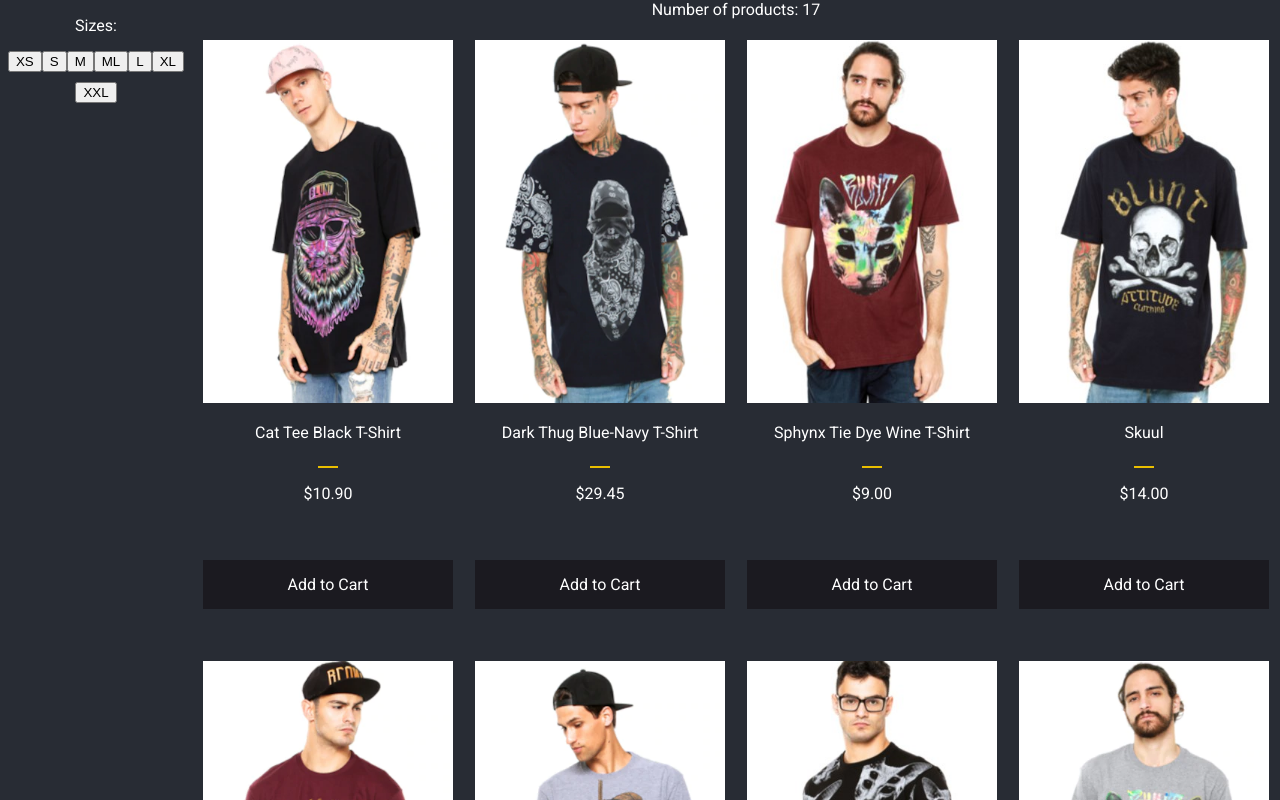
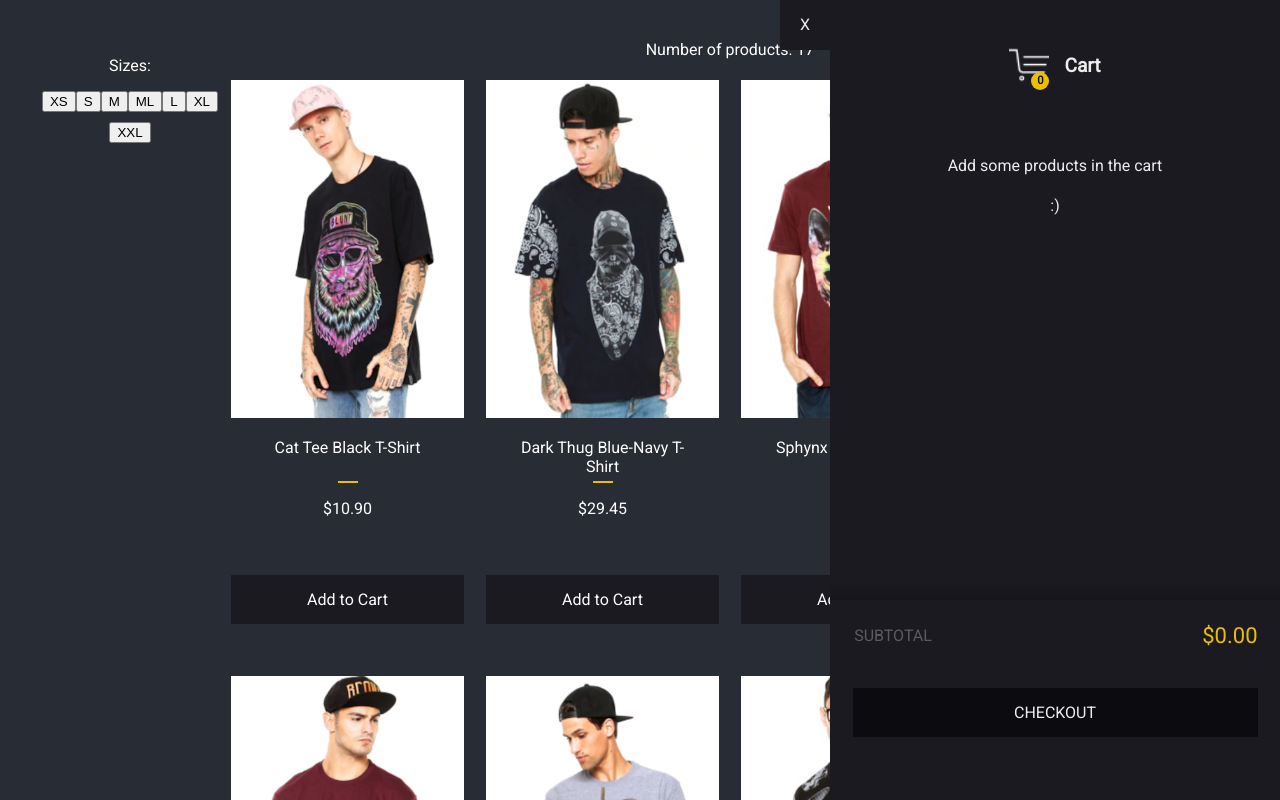
Before and after one commit to zuzivian/new-shopping-cart, a React (Create React App) app: page / in a window 1280 px wide. Shown: the top 800 px of the page. Built offline with nearby package versions, Linux system fonts and the light colour scheme.

Commit message:
cart static render

```diff
--- a/src/App.js
+++ b/src/App.js
@@ -61,12 +61,84 @@ class Canvas extends Component {
   }
 }
 
+class FloatCart extends Component {
+  constructor(props) {
+    super(props)
+    this.state = {
+      isOpen: true,
+    };
+  }
+
+  render() {
+    let classes = ['float-cart'];
+
+        if (!!this.state.isOpen) {
+          classes.push('float-cart--open');
+        }
+
+        return (
+          <div className={classes.join(' ')}>
+            {/* If cart open, show close (x) button */}
+            {this.state.isOpen && (
+              <div
+                className="float-cart__close-btn"
+              >
+                X
+              </div>
+            )}
+
+            {/* If cart is closed, show bag with quantity of product and open cart action */}
+        {!this.state.isOpen && (
+          <span
+            className="bag bag--float-cart-closed"
+          >
+            <span className="bag__quantity">0</span>
+          </span>
+        )}
+
+        <div className="float-cart__content">
+          <div className="float-cart__header">
+            <span className="bag">
+              <span className="bag__quantity">0</span>
+            </span>
+            <span className="header-title">Cart</span>
+          </div>
+
+          <div className="float-cart__shelf-container">
+              <p className="shelf-empty">
+                Add some products in the cart <br />
+                :)
+              </p>
+          </div>
+
+          <div className="float-cart__footer">
+            <div className="sub">SUBTOTAL</div>
+            <div className="sub-price">
+              <p className="sub-price__val">
+                $0.00
+              </p>
+            </div>
+            <div className="buy-btn">
+              Checkout
+            </div>
+          </div>
+        </div>
+      </div>
+    );
+  }
+
+
+}
+
 class App extends Component {
   render() {
     return (
       <div className="App">
-        <Sidebar />
-        <Canvas />
+        <main>
+          <Sidebar />
+          <Canvas />
+        </main>
+      <FloatCart />
       </div>
     );
   }
--- a/src/App.scss
+++ b/src/App.scss
@@ -236,3 +236,279 @@
     }
   }
 }
+
+
+
+.float-cart {
+  position: fixed;
+  top: 0;
+  right: -450px;
+  width: 450px;
+  height: 100%;
+  background-color: #1b1a20;
+  box-sizing: border-box;
+
+  transition: right 0.2s;
+
+  &--open {
+    right: 0;
+  }
+
+  &__close-btn {
+    width: 50px;
+    height: 50px;
+    color: #ececec;
+    background-color: #1b1a20;
+    text-align: center;
+    line-height: 50px;
+    position: absolute;
+    top: 0;
+    left: -50px;
+    cursor: pointer;
+
+    &:hover {
+      background-color: #212027;
+    }
+  }
+
+  .bag {
+    width: 40px;
+    height: 40px;
+    position: relative;
+    display: inline-block;
+    vertical-align: middle;
+    margin-right: 15px;
+    background-image: url('static/data/bag-icon.png');
+    background-repeat: no-repeat;
+    background-size: contain;
+    background-position: center;
+
+    &--float-cart-closed {
+      position: absolute;
+      background-color: #000;
+      background-size: 50%;
+      left: -60px;
+      width: 60px;
+      height: 60px;
+      cursor: pointer;
+
+      .bag__quantity {
+        bottom: 5px;
+        right: 10px;
+      }
+    }
+
+    &__quantity {
+      display: inline-block;
+      width: 18px;
+      height: 18px;
+      color: #0c0b10;
+      font-weight: bold;
+      font-size: 0.7em;
+      text-align: center;
+      line-height: 18px;
+      border-radius: 50%;
+      background-color: #eabf00;
+      position: absolute;
+      bottom: -5px;
+      right: 0px;
+    }
+  }
+
+  &__header {
+    color: #ececec;
+    box-sizing: border-box;
+    text-align: center;
+    padding: 45px 0;
+
+    .header-title {
+      font-weight: bold;
+      font-size: 1.2em;
+      vertical-align: middle;
+    }
+  }
+
+  &__shelf-container {
+    position: relative;
+    min-height: 280px;
+    padding-bottom: 200px;
+
+    .shelf-empty {
+      color: #ececec;
+      text-align: center;
+      line-height: 40px;
+    }
+
+    .shelf-item {
+      position: relative;
+      box-sizing: border-box;
+      padding: 5%;
+
+      transition: background-color 0.2s, opacity 0.2s;
+
+      &::before {
+        content: '';
+        width: 90%;
+        height: 2px;
+        background-color: rgba(0, 0, 0, 0.2);
+        position: absolute;
+        top: 0;
+        left: 5%;
+      }
+
+      &--mouseover {
+        background: #0c0b10;
+
+        .shelf-item__details {
+          .title,
+          .desc {
+            text-decoration: line-through;
+            opacity: 0.6;
+          }
+        }
+
+        .shelf-item__price {
+          text-decoration: line-through;
+          opacity: 0.6;
+        }
+      }
+
+      &__del {
+        width: 16px;
+        height: 16px;
+        top: 15px;
+        right: 5%;
+        border-radius: 50%;
+        position: absolute;
+        background-size: auto 100%;
+        background-image: url('static/data/sprite_delete-icon.png');
+        background-repeat: no-repeat;
+        z-index: 2;
+        cursor: pointer;
+
+        &:hover {
+          background-position-x: -17px;
+        }
+      }
+
+      &__thumb,
+      &__details,
+      &__price {
+        display: inline-block;
+        vertical-align: middle;
+      }
+
+      &__thumb {
+        vertical-align: middle;
+        width: 15%;
+        margin-right: 3%;
+
+        img {
+          width: 100%;
+          height: auto;
+        }
+      }
+      &__details {
+        width: 57%;
+
+        .title {
+          color: #ececec;
+          margin: 0;
+        }
+
+        .desc {
+          color: #5b5a5e;
+          margin: 0;
+        }
+      }
+      &__price {
+        color: #eabf00;
+        text-align: right;
+        width: 25%;
+      }
+    }
+  }
+
+  &__footer {
+    box-sizing: border-box;
+    padding: 5%;
+    position: absolute;
+    bottom: 0;
+    width: 100%;
+    height: 200px;
+    z-index: 2;
+    background-color: #1b1a20;
+
+    &::before {
+      content: '';
+      width: 100%;
+      height: 20px;
+      display: block;
+      position: absolute;
+      top: -20px;
+      left: 0;
+      background: linear-gradient(to top, rgba(0, 0, 0, 0.2), transparent);
+    }
+
+    .sub,
+    .sub-price {
+      color: #5b5a5e;
+      vertical-align: middle;
+      display: inline-block;
+    }
+
+    .sub {
+      width: 20%;
+    }
+
+    .sub-price {
+      width: 80%;
+      text-align: right;
+
+      &__val,
+      &__installment {
+        margin: 0;
+      }
+
+      &__val {
+        color: #eabf00;
+        font-size: 22px;
+      }
+    }
+
+    .buy-btn {
+      color: #ececec;
+      text-transform: uppercase;
+      background-color: #0c0b10;
+      text-align: center;
+      padding: 15px 0;
+      margin-top: 40px;
+      cursor: pointer;
+
+      transition: background-color 0.2s;
+
+      &:hover {
+        background-color: #000;
+      }
+    }
+  }
+}
+
+/* MAC scrollbar para desktop*/
+@media screen and (min-width: 640px) {
+  .float-cart__content::-webkit-scrollbar {
+    -webkit-appearance: none;
+    width: 10px;
+    background-color: rgba(0, 0, 0, 0.2);
+    padding: 10px;
+  }
+  .float-cart__content::-webkit-scrollbar-thumb {
+    border-radius: 4px;
+    background-color: #0c0b10;
+  }
+}
+
+.float-cart__content {
+  height: 100%;
+  overflow-y: scroll;
+}
```
